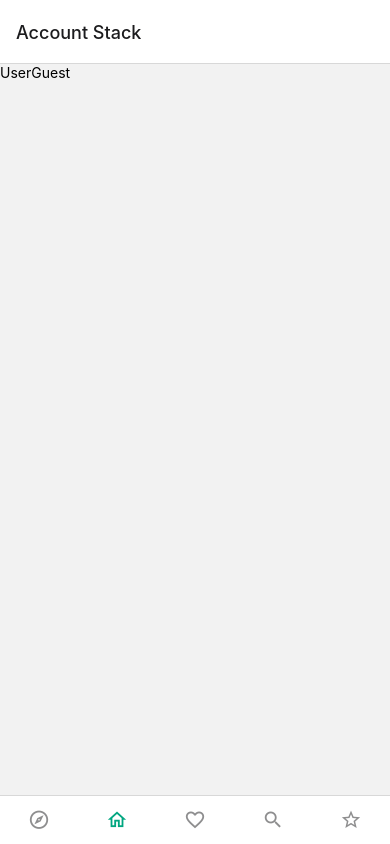
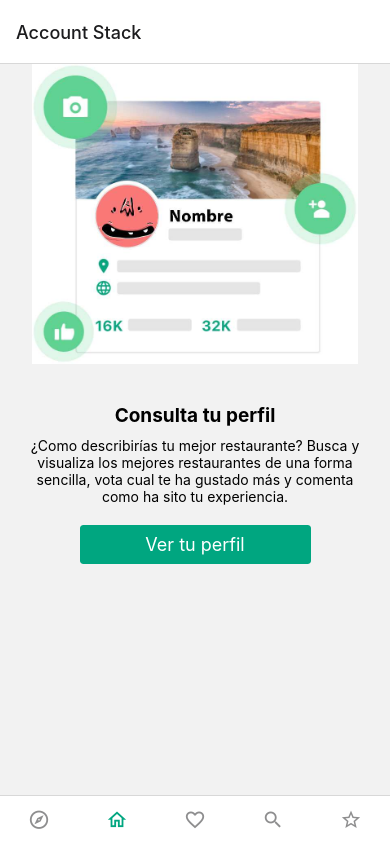
Before and after one commit to carlosmartin667/expo-crud, a React Native app: screen /Account in a window 390 px wide. Built offline with nearby package versions, Linux system fonts and the light colour scheme; no server answers.

Commit message:
creando stack y pantalla de login

```diff
--- a/app/routers/AccountStack.js
+++ b/app/routers/AccountStack.js
@@ -3,6 +3,7 @@ import { View, Text } from "react-native";
 import { createNativeStackNavigator } from "@react-navigation/native-stack";
 import Restaurants from "../screens/Restaurants";
 import Account from "../screens/Account/Account";
+import Login from "../screens/Account/Login";
 
 
 const Stack = createNativeStackNavigator();
@@ -10,9 +11,14 @@ const AccountStack = () => {
   return (
     <Stack.Navigator>
       <Stack.Screen
-        name="Account Stack"
+        name="AccountStack"
         component={Account}
         options={{ title: "Account Stack " }}
+      />
+      <Stack.Screen
+        name="Login"
+        component={Login}
+        options={{ title: "iniciar seccion " }}
       />
     </Stack.Navigator>
   );
--- /dev/null
+++ b/app/screens/Account/Login.js
@@ -0,0 +1,12 @@
+import React from 'react'
+import { View, Text } from 'react-native'
+
+const Login = () => {
+    return (
+      <View>
+        <Text>Login Login</Text>
+      </View>
+    );
+}
+
+export default Login
--- a/app/screens/Account/UserGuest.js
+++ b/app/screens/Account/UserGuest.js
@@ -1,12 +1,63 @@
-import React from 'react'
-import { View, Text, StyleSheet, ScrollView, Image } from 'react-native'
+import { useNavigation } from "@react-navigation/core";
+import React from "react";
+import { View, Text, StyleSheet, ScrollView, Image } from "react-native";
+import { Button } from "react-native-elements";
 
 const UserGuest = () => {
-    return (
-      <View>
-        <Text>UserGuest</Text>
+  const navigation = useNavigation();
+  return (
+    <ScrollView centerContent={true} style={styles.viewBody}>
+      <Image
+        source={require("../../../assets/img/4.1 user-guest.jpg")}
+        resizeMode="contain"
+        style={styles.image}
+      />
+      <Text style={styles.title}>Consulta tu perfil</Text>
+      <Text style={styles.description}>
+        ¿Como describirías tu mejor restaurante? Busca y visualiza los mejores
+        restaurantes de una forma sencilla, vota cual te ha gustado más y
+        comenta como ha sito tu experiencia.
+      </Text>
+      <View style={styles.viewBtn}>
+        <Button
+          title="Ver tu perfil"
+          buttonStyle={styles.btnStyle}
+          containerStyle={styles.btnContainer}
+          onPress={() => navigation.navigate("login")}
+        />
       </View>
-    );
-}
-
-export default UserGuest
+    </ScrollView>
+  );
+};
+const styles = StyleSheet.create({
+  viewBody: {
+    marginLeft: 30,
+    marginRight: 30,
+  },
+  image: {
+    height: 300,
+    width: "100%",
+    marginBottom: 40,
+  },
+  title: {
+    fontWeight: "bold",
+    fontSize: 19,
+    marginBottom: 10,
+    textAlign: "center",
+  },
+  description: {
+    textAlign: "center",
+    marginBottom: 20,
+  },
+  viewBtn: {
+    flex: 1,
+    alignItems: "center",
+  },
+  btnStyle: {
+    backgroundColor: "#00a680",
+  },
+  btnContainer: {
+    width: "70%",
+  },
+});
+export default UserGuest;
```
